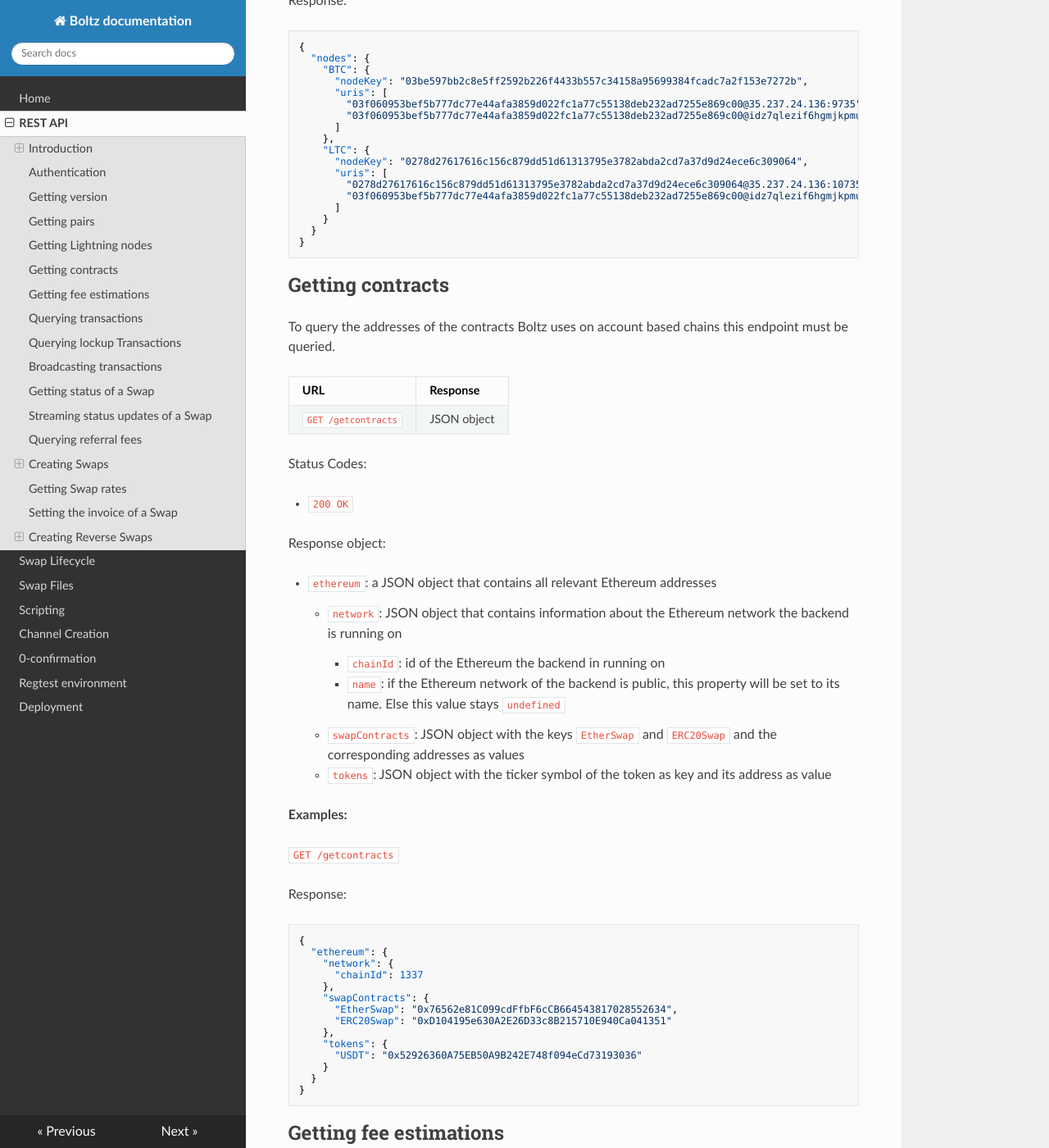
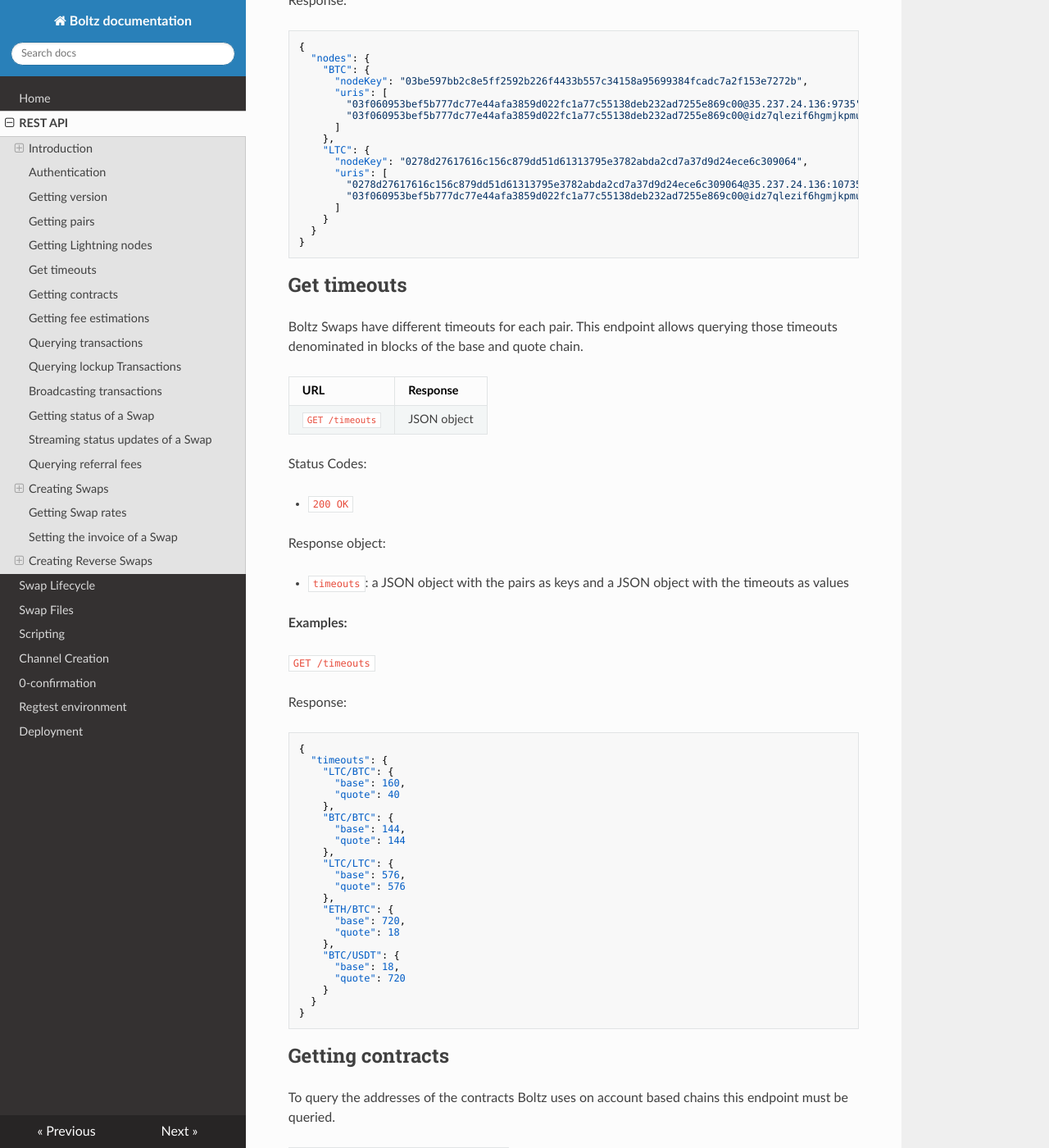
Before and after one commit to BoltzExchange/boltz-backend, an MkDocs documentation site: the page built from docs/api.md, in a window 1280 px wide and 1400 px high, scrolled down 4979 px. Shown: the whole window at 82% size. Built offline with MkDocs 1.6.1, drawn with Linux system fonts in a browser that asks for light colours; nearby versions of some CDN libraries.

Commit message:
feat: API endpoint to query swap timeouts

````diff
--- a/docs/api.md
+++ b/docs/api.md
@@ -239,6 +239,56 @@
   }
 }
 ```
+
+## Get timeouts
+
+Boltz Swaps have different timeouts for each pair. This endpoint allows querying those timeouts denominated in blocks of the base and quote chain.
+
+| URL             | Response
+|-----------------|------------
+| `GET /timeouts` | JSON object
+
+Status Codes:
+
+- `200 OK`
+
+Response object:
+
+- `timeouts`: a JSON object with the pairs as keys and a JSON object with the timeouts as values
+
+**Examples:**
+
+`GET /timeouts`
+
+Response:
+
+```json
+{
+  "timeouts": {
+    "LTC/BTC": {
+      "base": 160,
+      "quote": 40
+    },
+    "BTC/BTC": {
+      "base": 144,
+      "quote": 144
+    },
+    "LTC/LTC": {
+      "base": 576,
+      "quote": 576
+    },
+    "ETH/BTC": {
+      "base": 720,
+      "quote": 18
+    },
+    "BTC/USDT": {
+      "base": 18,
+      "quote": 720
+    }
+  }
+}
+```
+
 
 ## Getting contracts
 
````
Also changed, not shown: docs/index.md (+2 -2 lines), package.json (+7 -7 lines), 7 other files.
